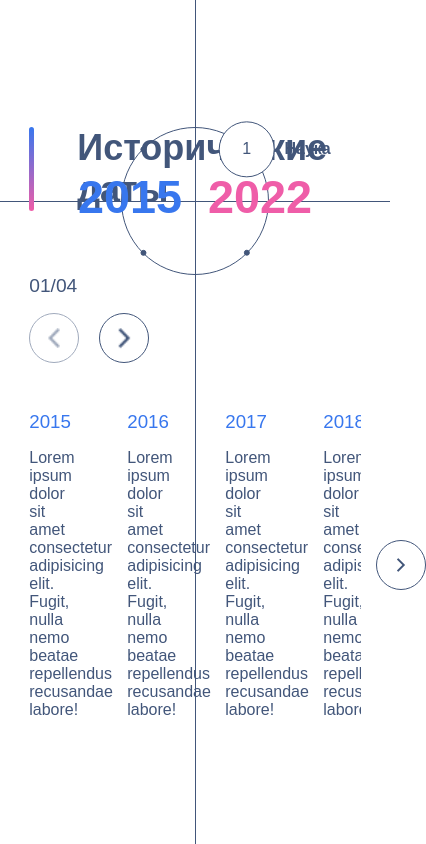
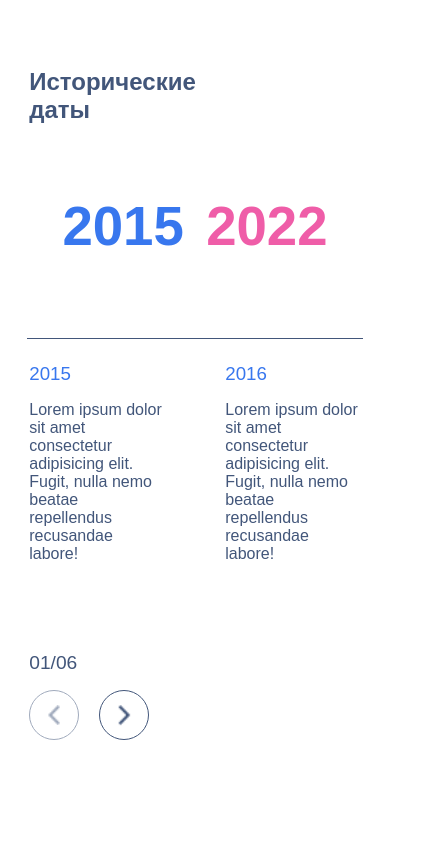
Before and after one commit to IlyaShevchenkoSwimmer/OnlyHR, a React app: page / in a window 390 px wide. Shown: the whole page, 426 px wide, since content can reach past the window. Built offline with nearby package versions, Linux system fonts and the light colour scheme.

Commit message:
almost made it

```diff
--- a/src/App.scss
+++ b/src/App.scss
@@ -25,12 +25,20 @@ body {
   height: 100vh;
   width: 1px;
   background-color: $primary-color;
+
+  @media (max-width: 425px) {
+    display: none;
+  }
 }
 
 .second-middle-line {
   position: absolute;
   top: calc(15vh + 19vw);
   height: 1px;
-  width: 100%;
+  width: 86%;
   background-color: $primary-color;
+
+  @media (max-width: 425px) {
+    top: 40vh;
+  }
 }
--- a/src/components/Block.scss
+++ b/src/components/Block.scss
@@ -1,4 +1,9 @@
 .block {
   width: 85%;
   margin-top: 15vh;
+
+  @media (max-width: 425px) {
+    position: relative;
+    margin-top: 8vh;
+  }
 }
--- a/src/components/Block.tsx
+++ b/src/components/Block.tsx
@@ -20,6 +20,7 @@ export default function Block() {
         historicalDates={historicalDates}
         choosenDate={choosenDate}
         setChoosenDate={setChoosenDate}
+        previousDate={previousDate}
         setPreviousDate={setPreviousDate}
       />
       <BlockWheelArrows
@@ -28,11 +29,6 @@ export default function Block() {
         setChoosenDate={setChoosenDate}
         setPreviousDate={setPreviousDate}
       />
-      <BlockBigYears
-        historicalDates={historicalDates}
-        choosenDate={choosenDate}
-        previousDate={previousDate}
-      />
       <BlockSwiper
         historicalDates={historicalDates}
         choosenDate={choosenDate}
--- a/src/components/BlockBigYears.scss
+++ b/src/components/BlockBigYears.scss
@@ -19,5 +19,14 @@ $blue-color: #3877ee;
     &:nth-last-child(odd) {
       color: $pink-color;
     }
+    @media (max-width: 425px) {
+      font-size: 14vw;
+    }
+  }
+
+  @media (max-width: 425px) {
+    top: calc(10vh + 19vw - 8vw);
+    width: 80%;
+    left: 10%;
   }
 }
--- a/src/components/BlockHeader.scss
+++ b/src/components/BlockHeader.scss
@@ -17,5 +17,14 @@ $blue-color: #3877ee;
     border-radius: 5px;
     background: linear-gradient(to bottom, $blue-color, $pink-color);
     height: 100%;
+
+    @media (max-width: 425px) {
+      display: none;
+    }
+  }
+
+  @media (max-width: 425px) {
+    padding-left: 0;
+    font-size: 1rem;
   }
 }
--- a/src/components/BlockSwiper.scss
+++ b/src/components/BlockSwiper.scss
@@ -5,6 +5,11 @@ $primary-color: #42567a;
 .block-swiper-wrapper {
   position: relative;
   transition: all 0.3s ease-in-out;
+  margin-bottom: 15vh;
+
+  @media (max-width: 425px) {
+    margin-top: 35vh;
+  }
 }
 
 .block-swiper {
@@ -44,6 +49,17 @@ $primary-color: #42567a;
   &:hover {
     cursor: pointer;
   }
+
+  @media (max-width: 900px) {
+    left: -55px;
+    top: calc(50% - 20px);
+    width: 40px;
+    height: 40px;
+  }
+
+  @media (hover: none) {
+    display: none;
+  }
 }
 
 .custom-swiper-button-next {
@@ -64,6 +80,17 @@ $primary-color: #42567a;
   &:hover {
     cursor: pointer;
   }
+
+  @media (max-width: 900px) {
+    right: -55px;
+    top: calc(50% - 20px);
+    width: 40px;
+    height: 40px;
+  }
+
+  @media (hover: none) {
+    display: none;
+  }
 }
 
 .swiper-button-disabled {
--- a/src/components/BlockSwiper.tsx
+++ b/src/components/BlockSwiper.tsx
@@ -36,8 +36,13 @@ export default function BlockSwiper({
           nextEl: ".custom-swiper-button-next",
           prevEl: ".custom-swiper-button-prev",
         }}
-        slidesPerView={4}
+        slidesPerView={2}
         spaceBetween={60}
+        breakpoints={{
+          426: {
+            slidesPerView: 4,
+          },
+        }}
         className="block-swiper"
       >
         {slides}
--- a/src/components/BlockWheel.scss
+++ b/src/components/BlockWheel.scss
@@ -11,19 +11,20 @@ $primary-color: #42567a;
 
   &__button-wrapper {
     position: absolute;
-    top: 0;
-    left: 0;
-    width: 100%;
-    height: 100%;
+    top: 35%;
+    left: 35%;
+    width: 30%;
+    height: 30%;
     display: flex;
     justify-content: center;
   }
 
   &__button {
     position: absolute;
+    z-index: 99999;
     width: 6px;
     height: 6px;
-    top: -3px;
+    top: calc(-117% - 3px);
     display: flex;
     justify-content: center;
     align-items: center;
@@ -40,7 +41,7 @@ $primary-color: #42567a;
     &-active {
       width: 56px;
       height: 56px;
-      top: -28px;
+      top: calc(-117% - 28px);
       background-color: white;
       font-size: 1rem;
       cursor: pointer;
@@ -55,10 +56,14 @@ $primary-color: #42567a;
     &:hover {
       width: 56px;
       height: 56px;
-      top: -28px;
+      top: calc(-117% - 28px);
       background-color: white;
       font-size: 1rem;
       cursor: pointer;
     }
   }
+
+  @media (max-width: 425px) {
+    display: none;
+  }
 }
--- a/src/components/BlockWheelArrows.scss
+++ b/src/components/BlockWheelArrows.scss
@@ -34,4 +34,9 @@ $primary-color: #42567a;
       }
     }
   }
+
+  @media (max-width: 425px) {
+    position: absolute;
+    bottom: -6vh;
+  }
 }
--- a/src/components/BlockYearsWheel.tsx
+++ b/src/components/BlockYearsWheel.tsx
@@ -2,11 +2,13 @@ import { Dispatch, SetStateAction } from "react";
 import { HistoricalDate } from "../historicalDates";
 import BlockWheel from "./BlockWheel";
 import "./BlockYearsWheel.scss";
+import BlockBigYears from "./BlockBigYears";
 
 interface BlockYearsWheelProps {
   historicalDates: HistoricalDate[];
   choosenDate: number;
   setChoosenDate: Dispatch<SetStateAction<number>>;
+  previousDate: number;
   setPreviousDate: Dispatch<SetStateAction<number>>;
 }
 
@@ -14,10 +16,16 @@ export default function BlockYearsWheel({
   historicalDates,
   choosenDate,
   setChoosenDate,
+  previousDate,
   setPreviousDate,
 }: BlockYearsWheelProps) {
   return (
     <section className="years-wheel">
+      <BlockBigYears
+        historicalDates={historicalDates}
+        choosenDate={choosenDate}
+        previousDate={previousDate}
+      />
       <BlockWheel
         historicalDates={historicalDates}
         choosenDate={choosenDate}
--- a/src/historicalDates.ts
+++ b/src/historicalDates.ts
@@ -199,4 +199,98 @@ export const historicalDates: HistoricalDate[] = [
       },
     ],
   },
+  {
+    from: 1991,
+    to: 1998,
+    title: "Волейбол",
+    years: [
+      {
+        year: 1991,
+        description:
+          "Lorem ipsum dolor sit amet consectetur adipisicing elit. Fugit, nulla nemo beatae repellendus recusandae labore!",
+      },
+      {
+        year: 1992,
+        description:
+          "Lorem ipsum dolor sit amet consectetur adipisicing elit. Fugit, nulla nemo beatae repellendus recusandae labore!",
+      },
+      {
+        year: 1993,
+        description:
+          "Lorem ipsum dolor sit amet consectetur adipisicing elit. Fugit, nulla nemo beatae repellendus recusandae labore!",
+      },
+      {
+        year: 1994,
+        description:
+          "Lorem ipsum dolor sit amet consectetur adipisicing elit. Fugit, nulla nemo beatae repellendus recusandae labore!",
+      },
+      {
+        year: 1995,
+        description:
+          "Lorem ipsum dolor sit amet consectetur adipisicing elit. Fugit, nulla nemo beatae repellendus recusandae labore!",
+      },
+      {
+        year: 1996,
+        description:
+          "Lorem ipsum dolor sit amet consectetur adipisicing elit. Fugit, nulla nemo beatae repellendus recusandae labore!",
+      },
+      {
+        year: 1997,
+        description:
+          "Lorem ipsum dolor sit amet consectetur adipisicing elit. Fugit, nulla nemo beatae repellendus recusandae labore!",
+      },
+      {
+        year: 1998,
+        description:
+          "Lorem ipsum dolor sit amet consectetur adipisicing elit. Fugit, nulla nemo beatae repellendus recusandae labore!",
+      },
+    ],
+  },
+  {
+    from: 1991,
+    to: 1998,
+    title: "Спорт",
+    years: [
+      {
+        year: 1991,
+        description:
+          "Lorem ipsum dolor sit amet consectetur adipisicing elit. Fugit, nulla nemo beatae repellendus recusandae labore!",
+      },
+      {
+        year: 1992,
+        description:
+          "Lorem ipsum dolor sit amet consectetur adipisicing elit. Fugit, nulla nemo beatae repellendus recusandae labore!",
+      },
+      {
+        year: 1993,
+        description:
+          "Lorem ipsum dolor sit amet consectetur adipisicing elit. Fugit, nulla nemo beatae repellendus recusandae labore!",
+      },
+      {
+        year: 1994,
+        description:
+          "Lorem ipsum dolor sit amet consectetur adipisicing elit. Fugit, nulla nemo beatae repellendus recusandae labore!",
+      },
+      {
+        year: 1995,
+        description:
+          "Lorem ipsum dolor sit amet consectetur adipisicing elit. Fugit, nulla nemo beatae repellendus recusandae labore!",
+      },
+      {
+        year: 1996,
+        description:
+          "Lorem ipsum dolor sit amet consectetur adipisicing elit. Fugit, nulla nemo beatae repellendus recusandae labore!",
+      },
+      {
+        year: 1997,
+        description:
+          "Lorem ipsum dolor sit amet consectetur adipisicing elit. Fugit, nulla nemo beatae repellendus recusandae labore!",
+      },
+      {
+        year: 1998,
+        description:
+          "Lorem ipsum dolor sit amet consectetur adipisicing elit. Fugit, nulla nemo beatae repellendus recusandae labore!",
+      },
+    ],
+  },
 ];
```
